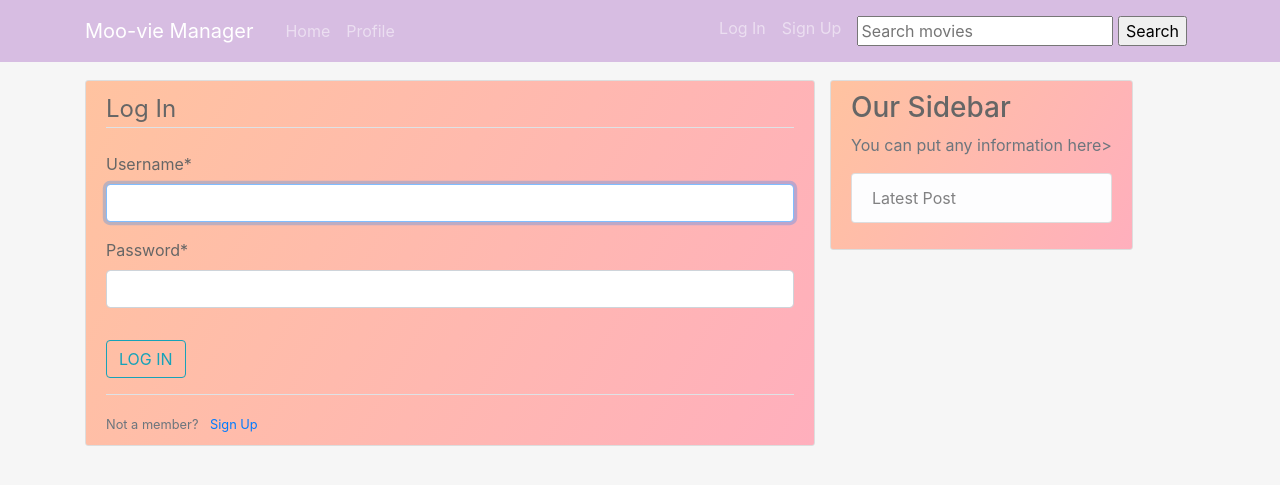
After one commit to vina19/Django-Movie_Manager, a Django app: page /login/ in a window 1280 px wide. The commit adds this page. Shown: the top 485 px of the page. Run offline with Django 3.2, Linux system fonts and the light colour scheme; some libraries are stand-ins or nearby versions.

Commit message:
Create ability for the user to login and logout

```diff
--- a/movie_manager/settings.py
+++ b/movie_manager/settings.py
@@ -122,3 +122,5 @@
 STATIC_URL = '/static/'
 
 CRISPY_TEMPLATE_PACK = 'bootstrap4'
+
+LOGIN_REDIRECT_URL = 'movie_list'
--- a/movie_superfan/templates/movie_superfan/base.html
+++ b/movie_superfan/templates/movie_superfan/base.html
@@ -30,8 +30,8 @@
                     </div>
                     <!-- Search bar, login, and sign up -->
                     <div class="navbar-nav">
-                        <a class="nav-item nav-link" href="#">Log In</a>
-                        <a class="nav-item nav-link" href="#">Sign Up</a>
+                        <a class="nav-item nav-link" href="{% url 'user_login' %}">Log In</a>
+                        <a class="nav-item nav-link" href="{% url 'user_register' %}">Sign Up</a>
                         <form class="nav-item nav-link" method='GET' action = '' >
                             <input name = 'q' value='{{ request.GET.q }}' type= 'text'  placeholder='Search movies' />
                             <input type='submit' value='Search'/>
--- /dev/null
+++ b/movie_superfan/templates/movie_superfan/users/user_login.html
@@ -0,0 +1,21 @@
+{% extends "movie_superfan/base.html" %}
+{% load crispy_forms_tags %}
+{% block content %}
+	<div class="content-section">
+        <form method="POST">
+            {% csrf_token %}
+            <fieldset class="form-group">
+                <legend class="border-bottom mb-4">Log In</legend>
+                {{ form|crispy }}
+            </fieldset>
+            <div class="form-group">
+                <button class="btn btn-outline-info" type="submit">LOG IN</button>
+            </div>
+        </form>
+        <div class="border-top pt-3">
+            <small class="text-muted">
+                Not a member? <a class="ml-2" href="{% url 'user_register' %}">Sign Up</a>
+            </small>
+        </div>
+    </div>
+{% endblock content %}
--- a/movie_superfan/templates/movie_superfan/user_register.html
+++ b/movie_superfan/templates/movie_superfan/users/user_register.html
@@ -9,12 +9,12 @@
                 {{ form|crispy }}
             </fieldset>
             <div class="form-group">
-                <button class="btn btn-outlie-info" type="submit">SIGN UP</button>
+                <button class="btn btn-outline-info" type="submit">SIGN UP</button>
             </div>
         </form>
         <div class="border-top pt-3">
             <small class="text-muted">
-                Already Have An Account? <a class="ml-2" href="#">Log in here</a>
+                Already have an account? <a class="ml-2" href="{% url 'user_login' %}">Log in here</a>
             </small>
         </div>
     </div>
--- a/movie_superfan/urls.py
+++ b/movie_superfan/urls.py
@@ -1,4 +1,5 @@
 from django.urls import path
+from django.contrib.auth import views as auth_views
 from . import views, get_movie_list, get_movie_video
 
 urlpatterns = [
@@ -6,5 +7,7 @@
     path('movies/<int:movie_pk>/', views.movie_detail, name='movie_detail'),
     path('userprofile/', views.user_profile, name='user_profile'),
     path('registrationform/', views.user_register, name='user_register'),
+    path('login/', auth_views.LoginView.as_view(template_name='movie_superfan/users/user_login.html'), name='user_login'),
+    path('logout/', auth_views.LogoutView.as_view(template_name='movie_superfan/users/user_logout.html'), name='user_logout'),
     #path('movievideo/', get_movie_video.get_youtube_link, name='movie_video'),
 ]
```
Also changed, not shown: movie_superfan/templates/movie_superfan/users/user_logout.html (added, +9 -0 lines), movie_superfan/views.py (+5 -5 lines), movie_superfan/templates/movie_superfan/movie_detail.html (renamed from movie_superfan/templates/movie_superfan/movie_detail_page.html), movie_superfan/templates/movie_superfan/movie_list.html (renamed from movie_superfan/templates/movie_superfan/homepage.html).
